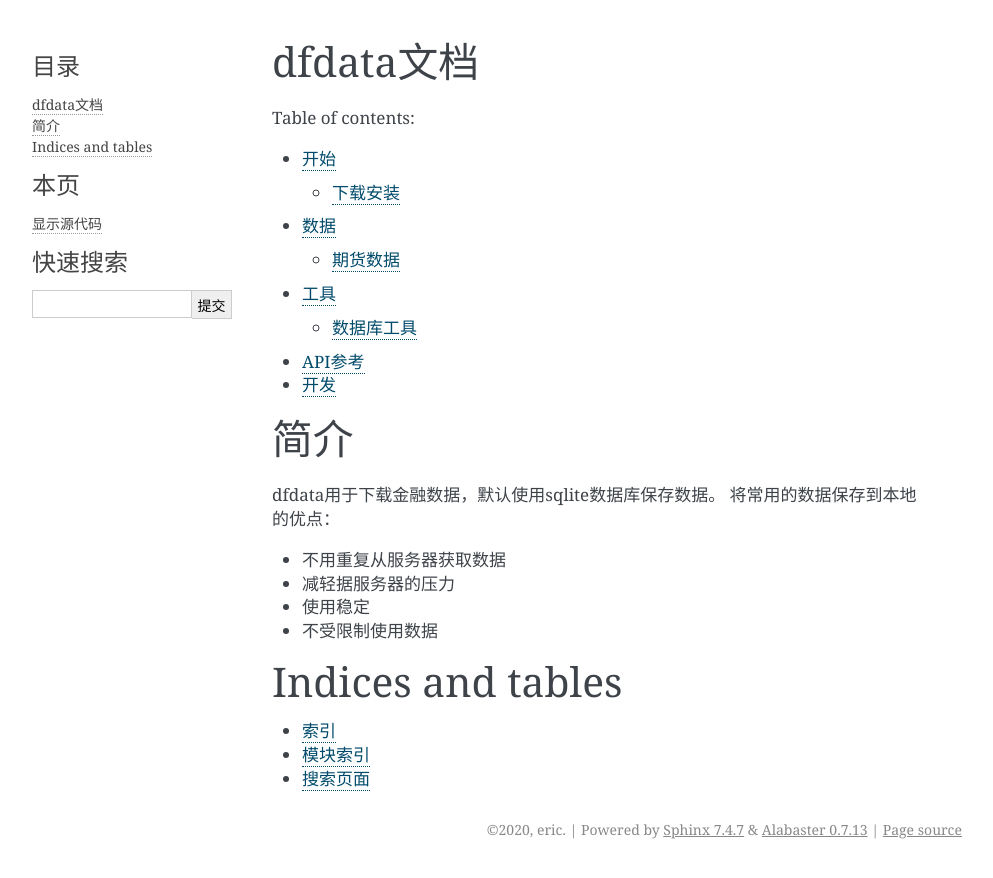
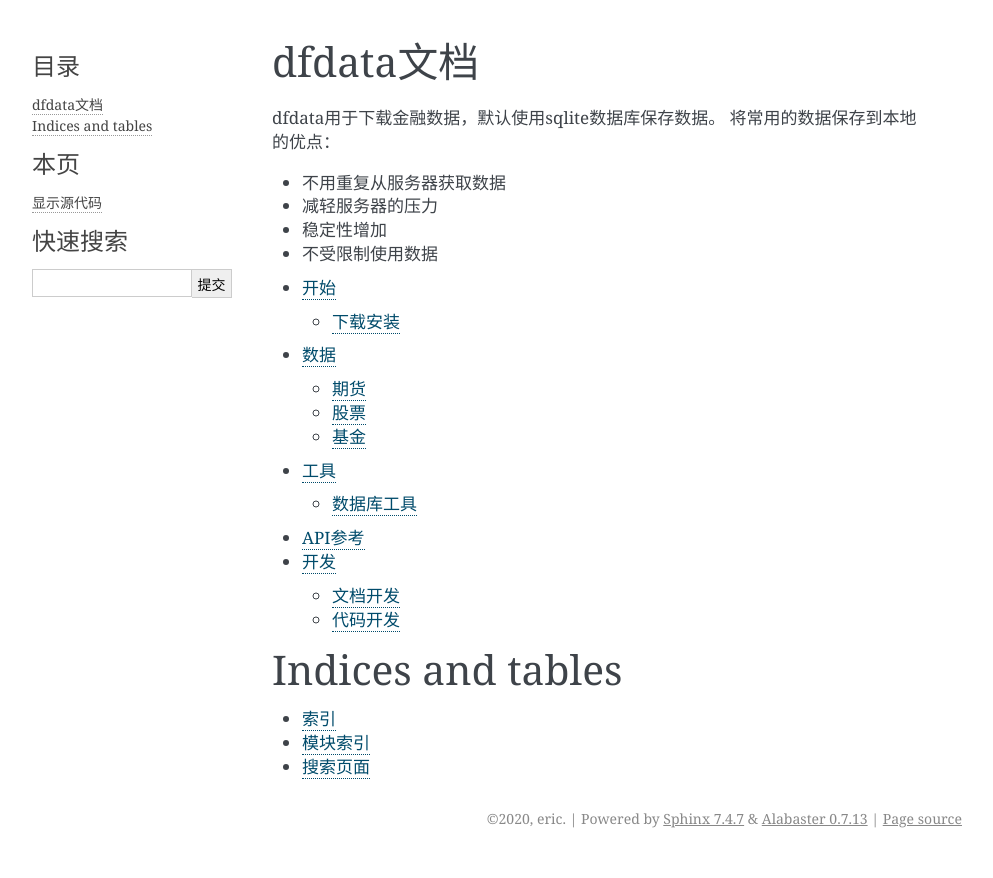
Before and after one commit to dfdata/dfdata, a Sphinx documentation site: the page built from docs/source/index.rst, in a window 1280 px wide. Shown: the top 878 px of the page, without its empty margins (148-1141 px from the left). Built offline with Sphinx 7.4.7, drawn with Linux system fonts in a browser that asks for light colours.

Commit message:
修改文档

```diff
--- /dev/null
+++ b/docs/source/data/fund/index.rst
@@ -0,0 +1,2 @@
+基金
+=======
--- a/docs/source/data/futures.rst
+++ b/docs/source/data/futures.rst
@@ -1,2 +1,2 @@
-期货数据
+期货
 ============
--- a/docs/source/data/index.rst
+++ b/docs/source/data/index.rst
@@ -6,3 +6,5 @@
    :caption: Table of contents:
 
    futures
+   stock/index
+   fund/index
--- /dev/null
+++ b/docs/source/development/code/index.rst
@@ -0,0 +1,2 @@
+代码开发
+=========
--- /dev/null
+++ b/docs/source/development/document/index.rst
@@ -0,0 +1,8 @@
+文档开发
+=============
+
+.. toctree::
+   :maxdepth: 1
+
+   sphinx_tutorial
+   reStructuredText
--- /dev/null
+++ b/docs/source/development/document/sphinx_tutorial.rst
@@ -0,0 +1,2 @@
+Sphinx教程
+=============
--- a/docs/source/development/index.rst
+++ b/docs/source/development/index.rst
@@ -1,2 +1,8 @@
 开发
 ======
+
+.. toctree::
+   :maxdepth: 1
+
+   document/index
+   code/index
--- a/docs/source/index.rst
+++ b/docs/source/index.rst
@@ -6,9 +6,17 @@
 dfdata文档
 ==================================
 
+dfdata用于下载金融数据，默认使用sqlite数据库保存数据。
+将常用的数据保存到本地的优点：
+
+* 不用重复从服务器获取数据
+* 减轻服务器的压力
+* 稳定性增加
+* 不受限制使用数据
+
+
 .. toctree::
    :maxdepth: 2
-   :caption: Table of contents:
 
    start/index
    data/index
@@ -17,20 +25,6 @@ dfdata文档
    development/index
 
 
-简介
-============
-
-dfdata用于下载金融数据，默认使用sqlite数据库保存数据。
-将常用的数据保存到本地的优点：
-
-* 不用重复从服务器获取数据
-* 减轻据服务器的压力
-* 使用稳定
-* 不受限制使用数据
-
-
-
-
 Indices and tables
 ==================
 
```
Also changed, not shown: docs/source/development/document/reStructuredText.rst (added, +94 -0 lines).
